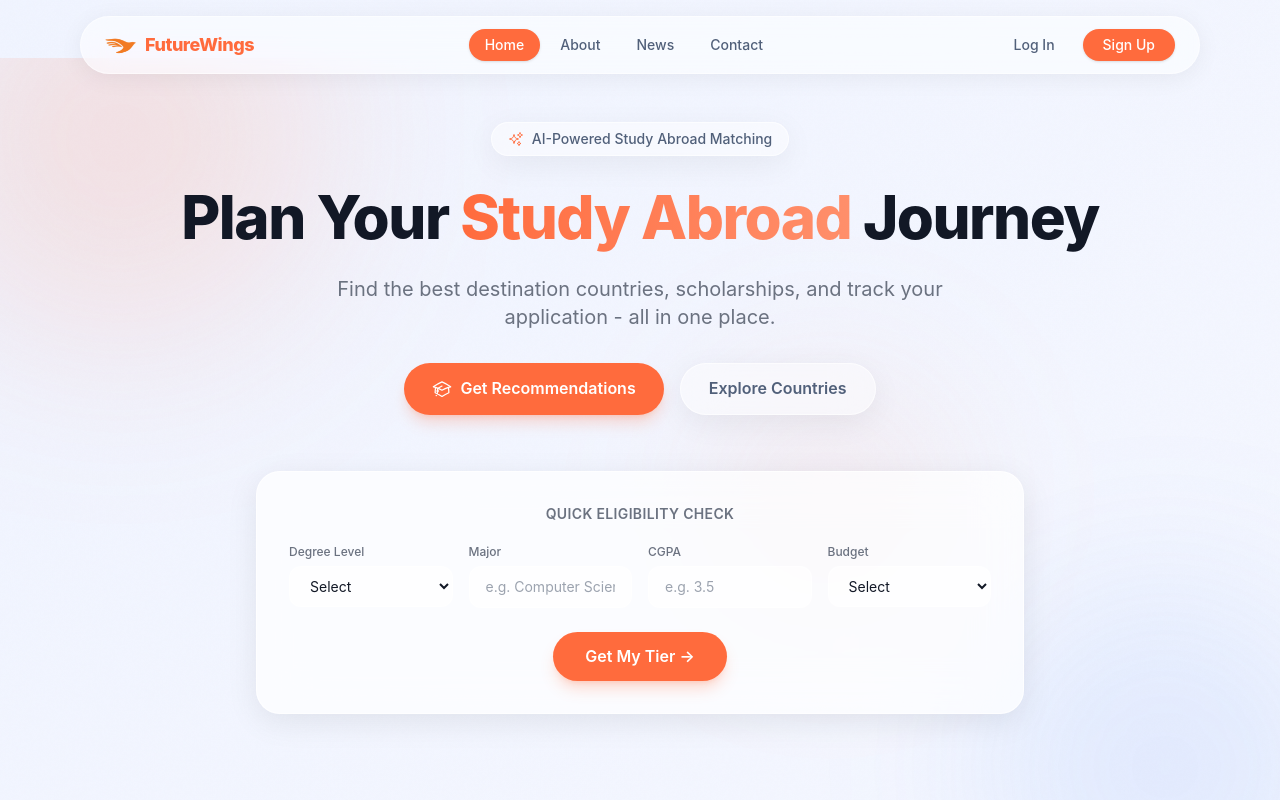
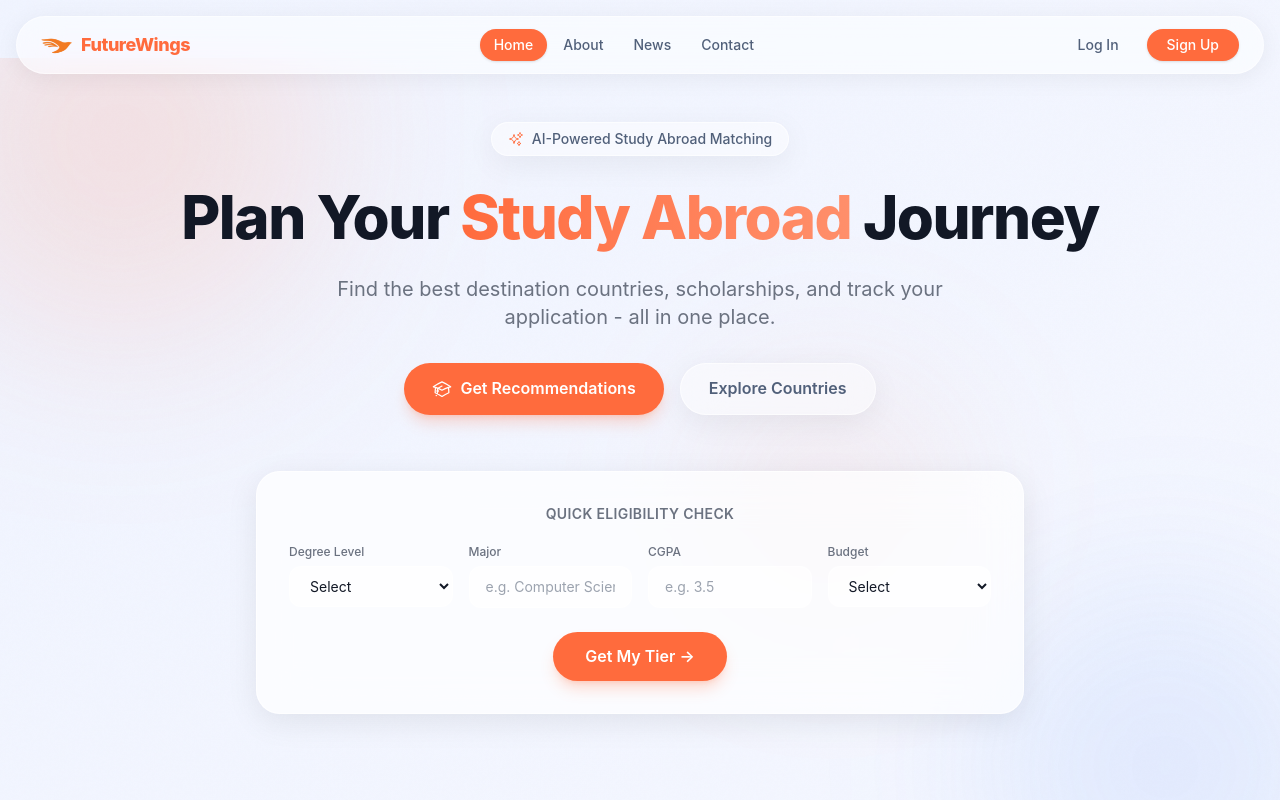
Before and after one commit to md-sazid9089/FutureWings_Smart_Path_to_Study_Abroad, a React (Vite) app in the folder frontend/: page / in a window 1280 px wide. Shown: the top 800 px of the page. Built offline with nearby package versions, Linux system fonts and the light colour scheme.

Commit message:
style: increase navbar width to max-w-7xl and reduce link padding to fit new Smart Insights bar

```diff
--- a/frontend/src/components/GlassNavbar.jsx
+++ b/frontend/src/components/GlassNavbar.jsx
@@ -76,7 +76,7 @@ export default function GlassNavbar() {
   const navLinks = isLoggedIn ? [...publicLinks, ...userLinks] : publicLinks;
 
   return (
-    <header className="sticky top-4 z-50 mx-auto max-w-6xl px-4">
+    <header className="sticky top-4 z-50 mx-auto max-w-7xl px-4">
       <nav className="glass-nav rounded-full px-6 py-3 flex items-center justify-between">
         {/* Logo */}
         <Link to="/" className="flex items-center gap-2 text-primary font-extrabold text-lg tracking-tight select-none">
@@ -84,14 +84,14 @@ export default function GlassNavbar() {
         </Link>
 
         {/* Desktop links */}
-        <div className="hidden md:flex items-center gap-1">
+        <div className="hidden md:flex items-center gap-0.5">
           {navLinks.map(l => (
             <NavLink
               key={l.to}
               to={l.to}
               end={l.to === '/'}
               className={({ isActive }) =>
-                `relative flex items-center gap-1.5 px-4 py-1.5 rounded-full text-sm font-medium transition-all duration-200 ${
+                `relative flex items-center gap-1.5 px-3.5 py-1.5 rounded-full text-sm font-medium transition-all duration-200 ${
                   isActive
                     ? 'bg-primary text-white shadow-sm'
                     : 'text-secondary hover:bg-white/40'
```
